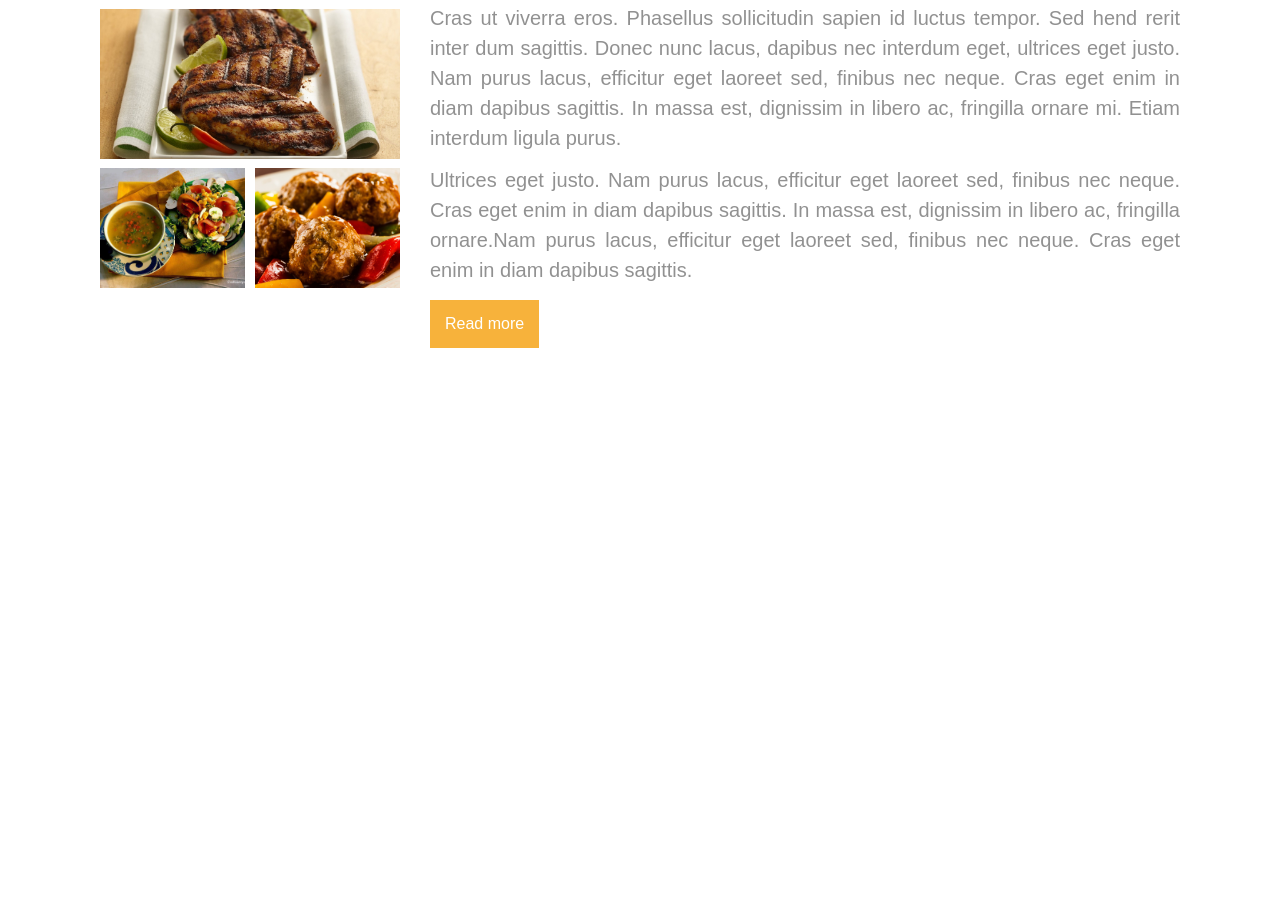
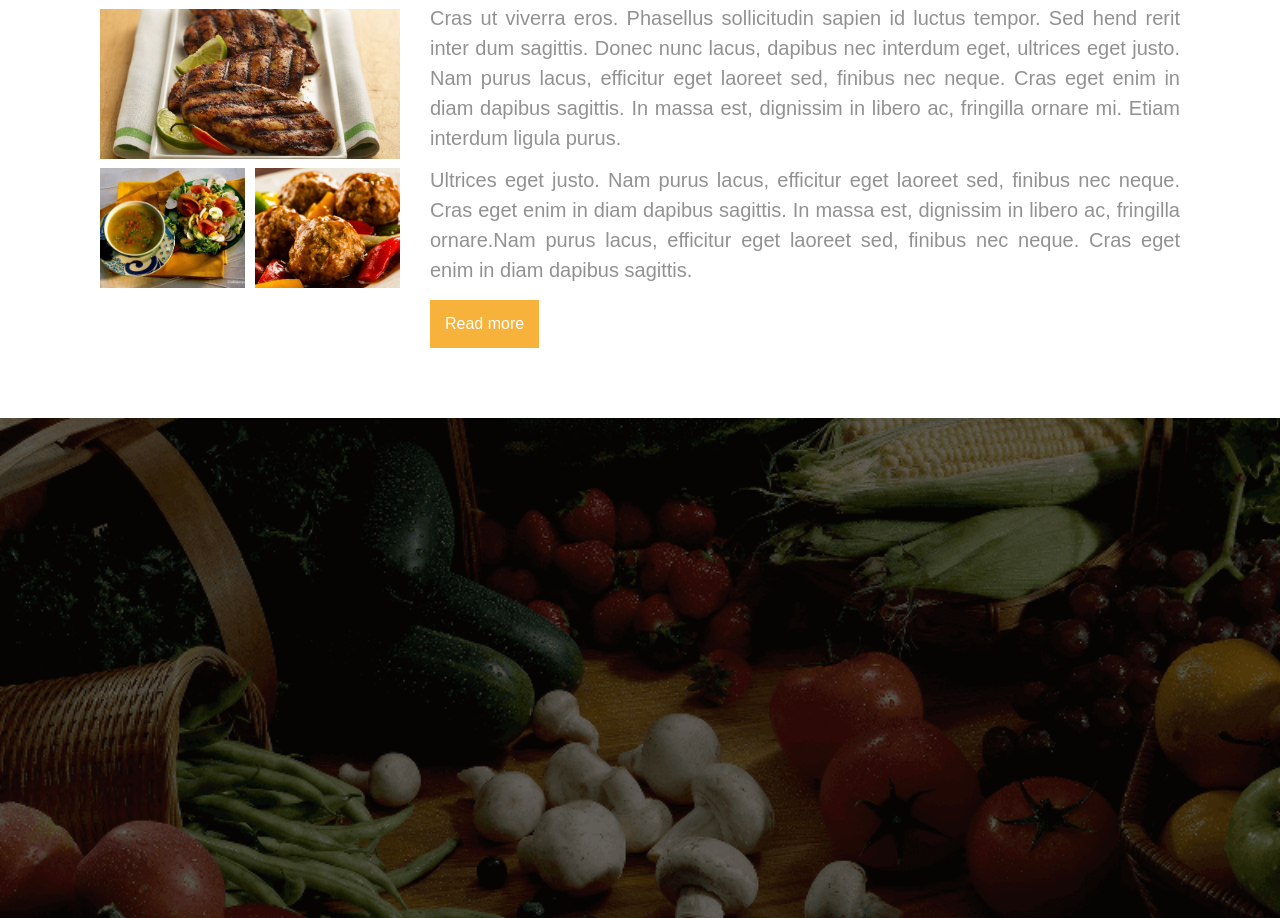
Before and after one commit to NurahadSarker/My-Second-Website, a plain HTML site: page My-Second-Website/index.html in a window 1280 px wide. Shown: the part 659-1577 px from the top of the page. Before the commit the page ends 1037 px from the top, so only its background shows below. Drawn offline with Linux system fonts and the light colour scheme.

Commit message:
added midlepic

```diff
--- a/My-Second-Website/style.css
+++ b/My-Second-Website/style.css
@@ -97,3 +97,11 @@ button{
     cursor: pointer;
     margin-top: 15px;
 }
+.middlepic{
+    height: 500px;
+    background-image: url(Images/bg3.png);
+    background-repeat: no-repeat;
+    background-position: center;
+    background-size: cover;
+    margin-top: 40px;
+}
```
